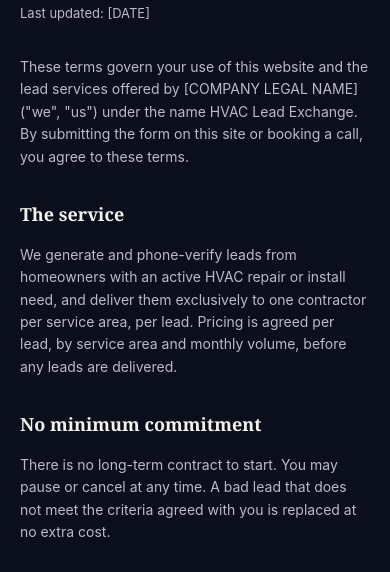
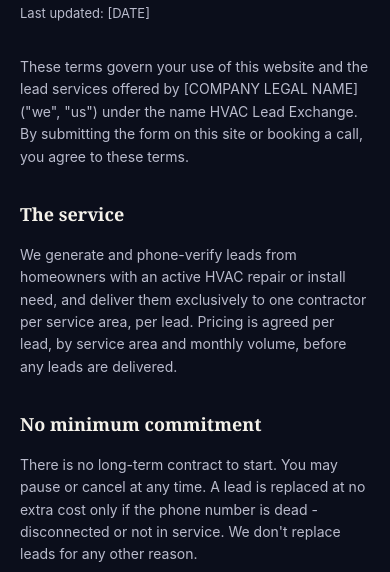
Before and after one commit to Ladsdebug/appointeez-team, a plain HTML site: page terms/index.html in a window 390 px wide. Shown: the part 199-771 px from the top of the page. Drawn offline with Linux system fonts and the light colour scheme.

Commit message:
Narrow replacement policy to dead phone numbers only

```diff
--- a/terms/index.html
+++ b/terms/index.html
@@ -36,7 +36,7 @@
   <p>We generate and phone-verify leads from homeowners with an active HVAC repair or install need, and deliver them exclusively to one contractor per service area, per lead. Pricing is agreed per lead, by service area and monthly volume, before any leads are delivered.</p>
 
   <h2>No minimum commitment</h2>
-  <p>There is no long-term contract to start. You may pause or cancel at any time. A bad lead that does not meet the criteria agreed with you is replaced at no extra cost.</p>
+  <p>There is no long-term contract to start. You may pause or cancel at any time. A lead is replaced at no extra cost only if the phone number is dead - disconnected or not in service. We don't replace leads for any other reason.</p>
 
   <h2>Communications</h2>
   <p>By submitting the form, you agree to be contacted by call, text or email about this offer. Message and data rates may apply. Reply STOP to a text at any time to opt out.</p>
```
